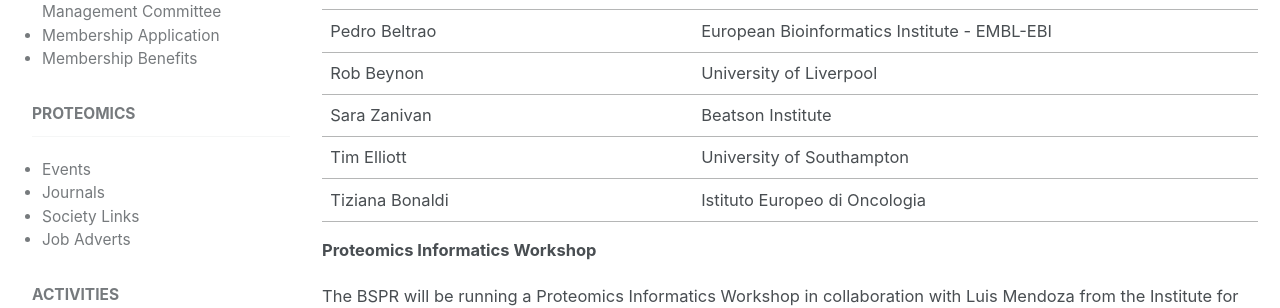
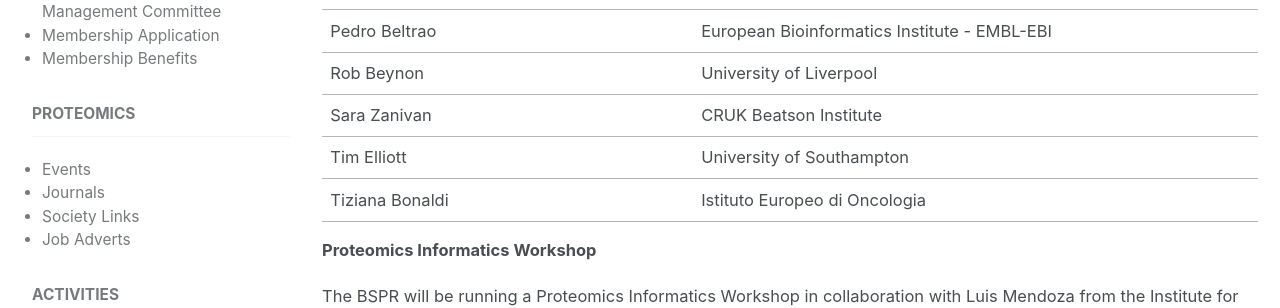
Before and after one commit to kbarnouin/Chuqiaoo.github.io, a Jekyll site: the page built from _posts/2018-12-11-BSPR-2019.md, in a window 1280 px wide and 900 px high, scrolled down 1158 px. Shown: the part 155-463 px from the top of the window. Built offline with Jekyll 4.4.1, drawn with Linux system fonts in a browser that asks for light colours; nearby versions of some CDN libraries.

Commit message:
Update 2018-12-11-BSPR-2019.md

```diff
--- a/_posts/2018-12-11-BSPR-2019.md
+++ b/_posts/2018-12-11-BSPR-2019.md
@@ -46,7 +46,7 @@
 | Mike Snyder       | Stanford University, USA   |
 | Pedro Beltrao    | European Bioinformatics Institute - EMBL-EBI       |
 | Rob Beynon        | University of Liverpool  |
-| Sara Zanivan    | Beatson Institute      |
+| Sara Zanivan    | CRUK Beatson Institute      |
 | Tim Elliott   | University of Southampton  |
 | Tiziana Bonaldi | Istituto Europeo di Oncologia|
 
```
